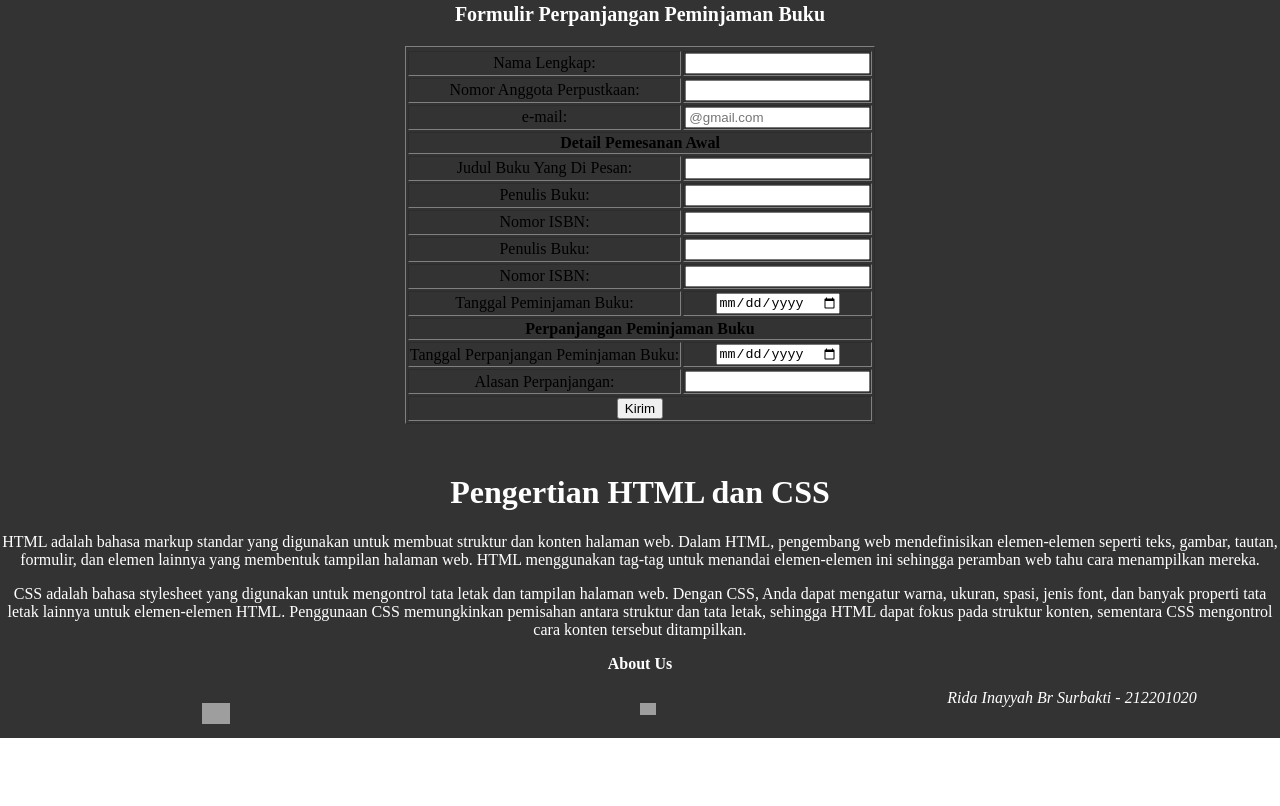
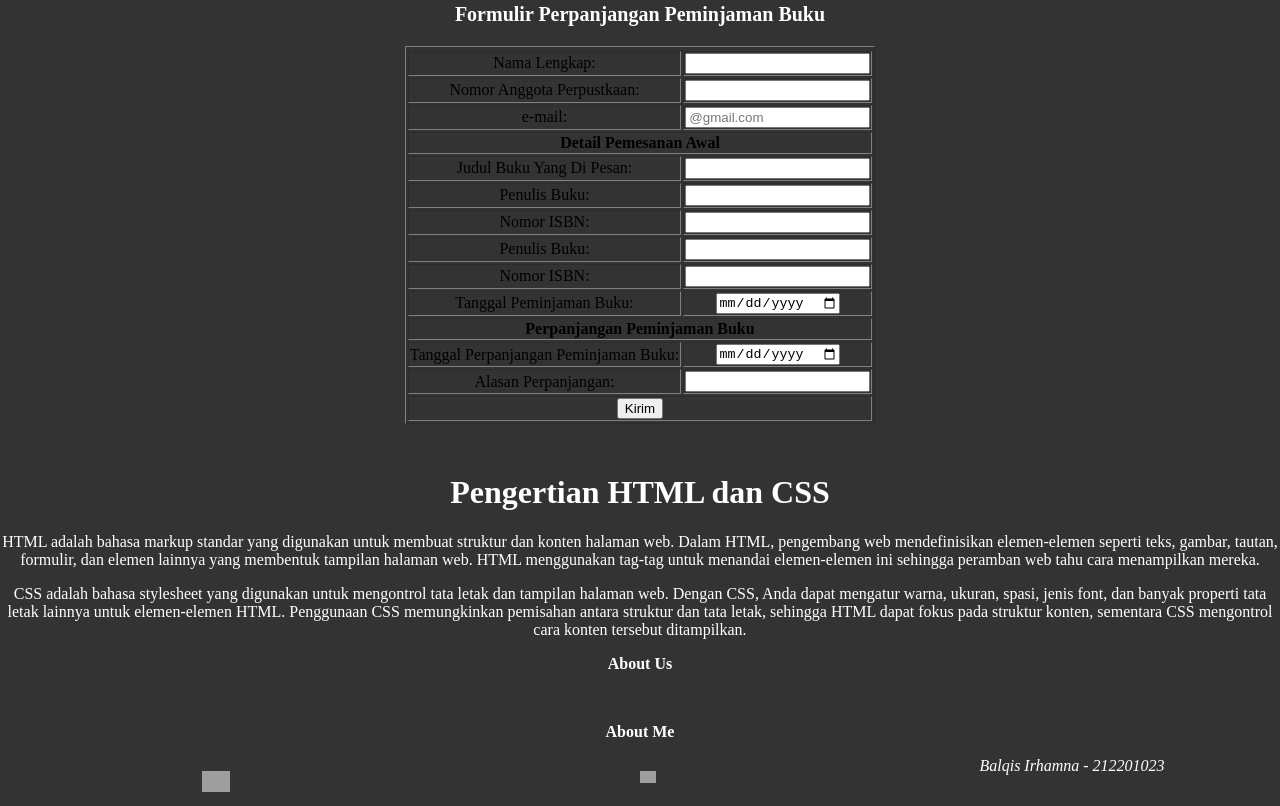
Before and after one commit to RidaSurbaktiLib/RidaSurbaktiLib.github.io, a plain HTML site: page index.html in a window 1280 px wide. Shown: the part 1965-2771 px from the top of the page. Before the commit the page ends 2703 px from the top, so only its background shows below. Drawn offline with Linux system fonts and the light colour scheme; grey boxes are pictures that could not be loaded.

Commit message:
Update index.html

```diff
--- a/index.html
+++ b/index.html
@@ -383,11 +383,12 @@
         <p>CSS adalah bahasa stylesheet yang digunakan untuk mengontrol tata letak dan tampilan halaman web. Dengan CSS, Anda dapat mengatur warna, ukuran, spasi, jenis font, dan banyak properti tata letak lainnya untuk elemen-elemen HTML. Penggunaan CSS memungkinkan pemisahan antara struktur dan tata letak, sehingga HTML dapat fokus pada struktur konten, sementara CSS mengontrol cara konten tersebut ditampilkan.</p>
 <center>
 <p><b>About Us</b></p>
-<p><a href="https://wa.me/085215937074"><img src="https://logolook.net/wp-content/uploads/2021/06/Whatsapp-Logo.png"  controls width="7%" alt=/></a>
-<a href="https://instagram.com/rrdaasrbt?utm_source=qr&igshid=OGIxMTE0OTdkZA=="><img src="https://th.bing.com/th/id/R.03f40b67b63d9c1c1a5a792109bbc699?rik=8HhXk%2b5PP7XurQ&riu=http%3a%2f%2fpngimg.com%2fuploads%2finstagram%2finstagram_PNG10.png&ehk=%2f7%2ftghrL31GFpelB7DZvprao8IZHRvmhi0BpDsEAZgI%3d&risl=&pid=ImgRaw&r=0.png"controls width="4%" alt=/></a>
+<p style="margin-bottom: 50px"></p>
+<p><center><b>About Me</b></p>
+<p><a href="https://wa.me/089522640299"><img src="https://logolook.net/wp-content/uploads/2021/06/Whatsapp-Logo.png"  controls width="7%" alt=/></a>
+<a href="https://instagram.com/qisschu?igshid=NzZlODBkYWE4Ng=="><img src="https://th.bing.com/th/id/R.03f40b67b63d9c1c1a5a792109bbc699?rik=8HhXk%2b5PP7XurQ&riu=http%3a%2f%2fpngimg.com%2fuploads%2finstagram%2finstagram_PNG10.png&ehk=%2f7%2ftghrL31GFpelB7DZvprao8IZHRvmhi0BpDsEAZgI%3d&risl=&pid=ImgRaw&r=0.png"  controls width="4%" alt=/></a>
 </p>
-<footer><i>Rida Inayyah Br Surbakti - 212201020</i>
-</center></footer>
-</font>
-<body>
-<html>
+</center>
+<footer><center><i>Balqis Irhamna - 212201023</center></footer></i>
+</body>
+</html>
```
